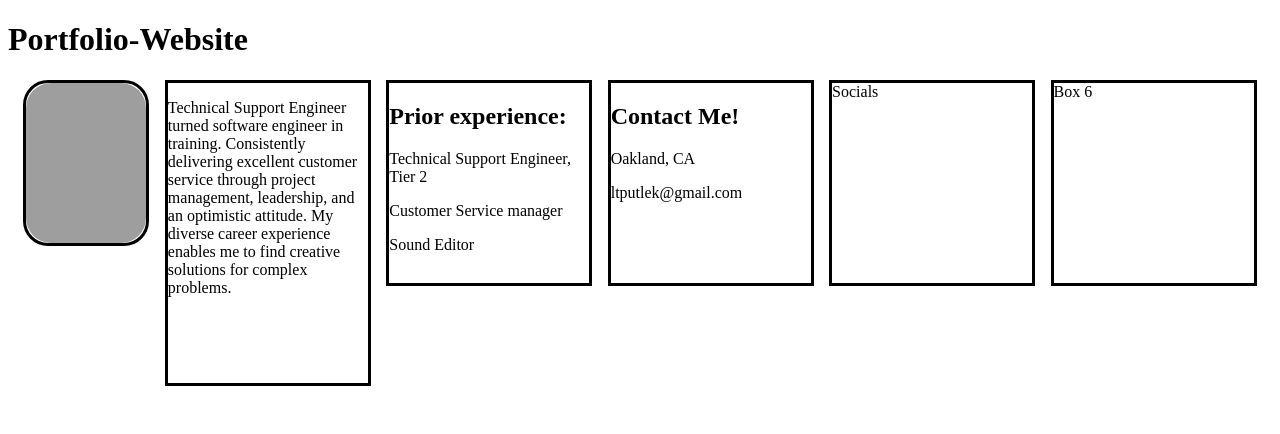
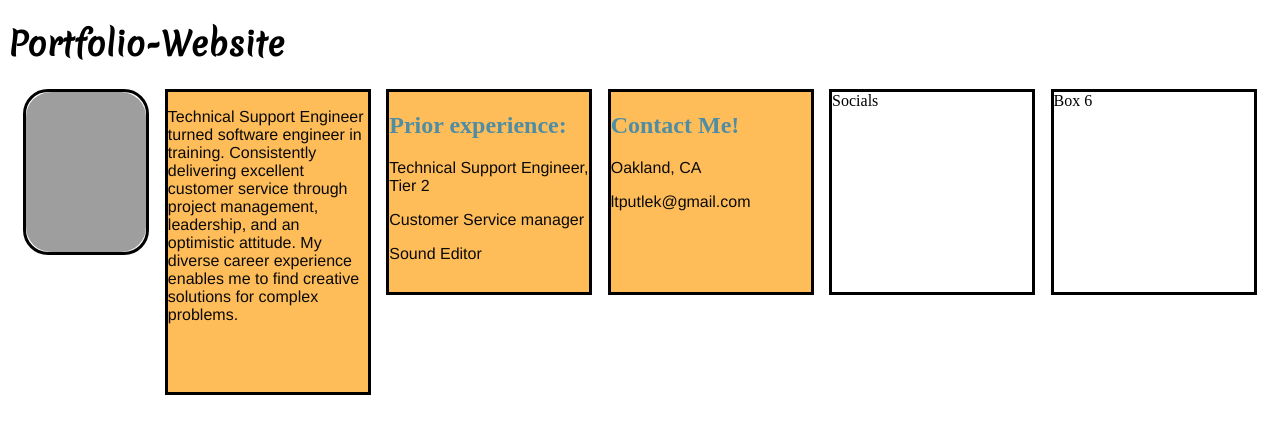
Before and after one commit to Leah123-d/portfolio-website, a plain HTML site: page index.html in a window 1280 px wide. Drawn offline with Linux system fonts and the light colour scheme; grey boxes are pictures that could not be loaded.

Commit message:
Updates header h1 style

```diff
--- a/index.html
+++ b/index.html
@@ -5,6 +5,7 @@
     <meta name="viewport" content="width=device-width, initial-scale=1.0">
     <title>Leah's Portfolio</title>
     <link rel="stylesheet" href="style.css">
+    <link rel="stylesheet" href="https://fonts.googleapis.com/css?family=Merienda">
 </head>
 <body>
     <div>
--- a/style.css
+++ b/style.css
@@ -2,6 +2,10 @@
     display: flex;
     flex-direction: row;
     justify-content: space-evenly
+}
+h1{
+    font-family: Merienda,Helvetica;
+    font-size: 2em;
 }
 #box1{
     border-radius: 25px;
@@ -20,16 +24,19 @@ img{
     height: 300px;
     width: 200px;
     border: solid, black;
+    background-color: #ffbd59;
 }
 #box3{
     height: 200px;
     width: 200px;
     border: solid, black;
+    background-color: #ffbd59;
 }
 #box4{
     height: 200px;
     width: 200px;
     border: solid, black;
+    background-color: #ffbd59;
 }
 #box5{
     height: 200px;
@@ -41,3 +48,12 @@ img{
     width: 200px;
     border: solid, black;
 }
+p{
+    font-size: 1em;
+    font-family: Helvetica, sans-serif;
+    color: hsl(0, 0%, 4%);
+}
+
+h2{
+    color: #4f8da4;
+}
```
